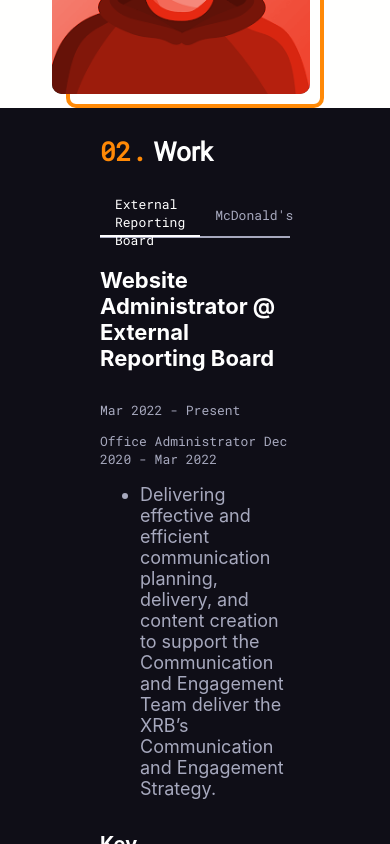
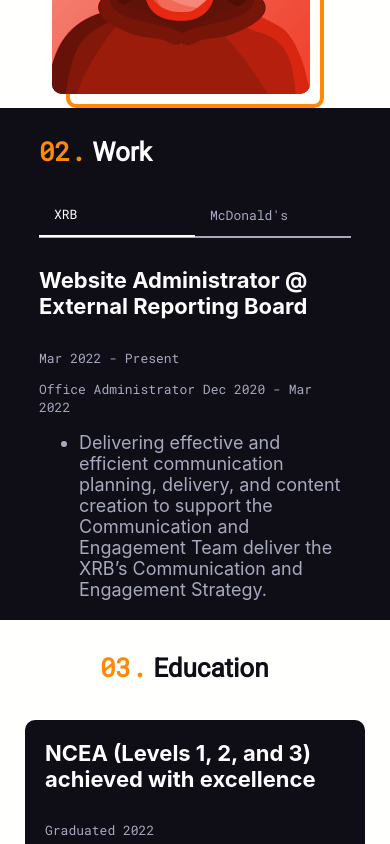
Before and after one commit to AlexanderHeffernan/Personal-Portfolio-Website, a React (Create React App) app in the folder personal-portfolio/: page / in a window 390 px wide. Shown: the part 1820-2664 px from the top of the page. Built offline with nearby package versions, Linux system fonts and the light colour scheme.

Commit message:
Made work accordion height fixed, and implemented scrolling for longer work information.

```diff
--- a/personal-portfolio/src/assets/styles/Work.css
+++ b/personal-portfolio/src/assets/styles/Work.css
@@ -22,6 +22,7 @@
 .Work .AccordionHolder {
     width: 100%;
     display: flex;
+    height: 400px;
 }
 
 .Work .AccordionHolder .AccordionSelector {
@@ -53,6 +54,8 @@
 
 .Work .AccordionHolder .AccordionContent {
     width: calc(100% - 240px);
+    overflow-y: scroll;
+    height: 370px;
 }
 
 .Work .AccordionHolder .AccordionContent h4 {
@@ -77,6 +80,10 @@
 }
 
 @media screen and (max-width: 750px) {
+    .Work {
+        padding: 0 10% 0 10%;
+    }
+
     .Work .AccordionHolder {
         display: block;
     }
--- a/personal-portfolio/src/components/Work.js
+++ b/personal-portfolio/src/components/Work.js
@@ -16,7 +16,7 @@ function Work() {
             <h3><span>02.</span> Work</h3>
             <div className="AccordionHolder">
                 <div className="AccordionSelector">
-                    <button className={`${accordionSelection === 0 ? 'active' : ''}`} onClick={(e) => handleAccordionSelectorClick(0)}>External Reporting Board</button>
+                    <button className={`${accordionSelection === 0 ? 'active' : ''}`} onClick={(e) => handleAccordionSelectorClick(0)}>XRB</button>
                     <button className={`${accordionSelection === 1 ? 'active' : ''}`}onClick={(e) => handleAccordionSelectorClick(1)}>McDonald's</button>
                 </div>
                 {content[accordionSelection]}
```
